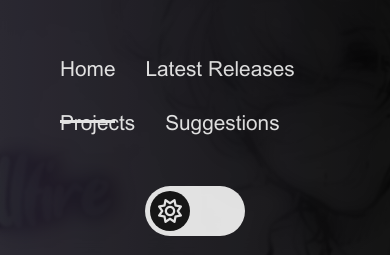
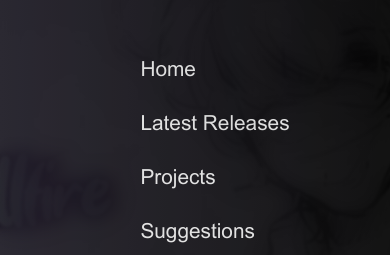
Before and after one commit to c3c3c5/bblscans, a plain HTML site: page index.html in a window 390 px wide. Shown: the part 94-349 px from the top of the page. Drawn offline with Linux system fonts and the light colour scheme.

Commit message:
responsivenes 3.0

```diff
--- a/home.css
+++ b/home.css
@@ -483,3 +483,18 @@ input:checked + #labelcheck #ball {
         gap: 35px;
     }
 }
+
+@media (max-width: 565px) {
+    .currentpage {
+        padding-bottom: 40px;
+        border-bottom: 3px solid transparent;
+    }
+
+    ul {
+        display: flex;
+        flex-direction: column;
+        margin-top: 25px;
+        flex-wrap: wrap;
+        gap: 30px;
+    }
+}
```
